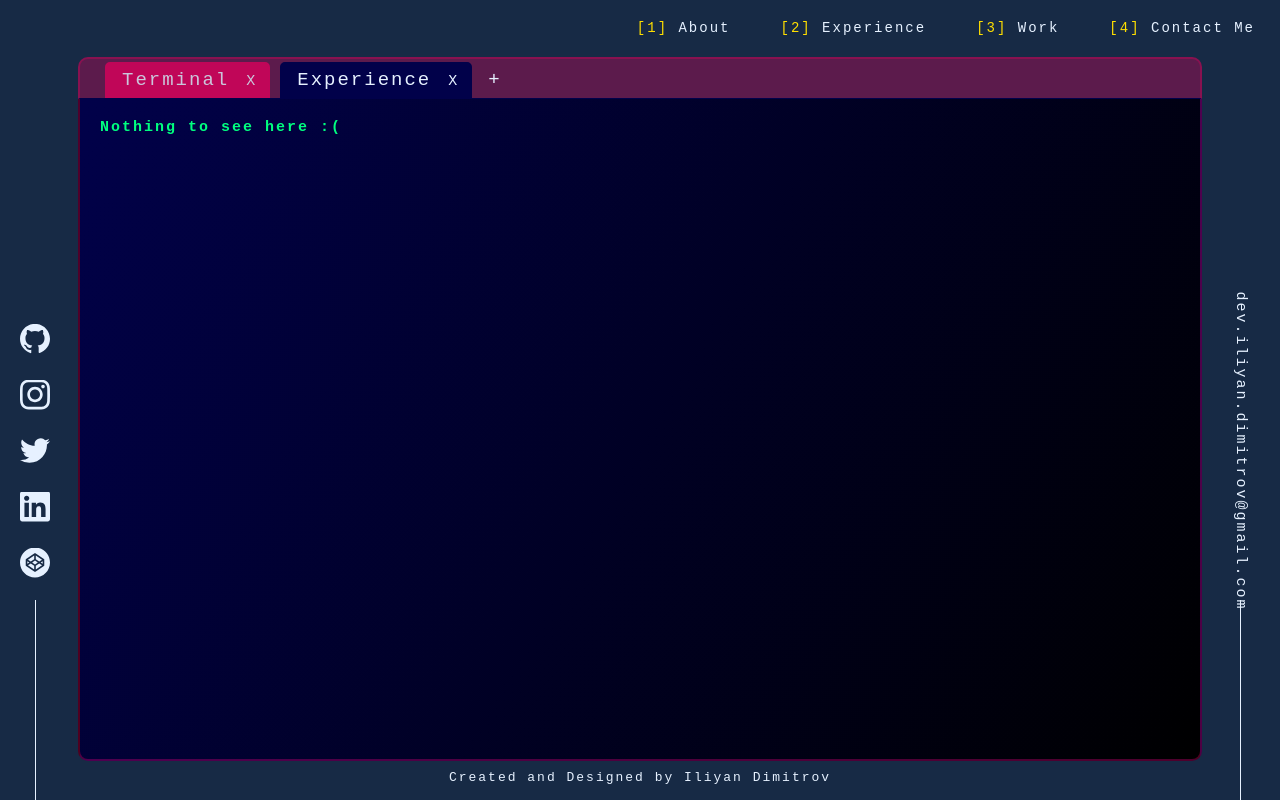
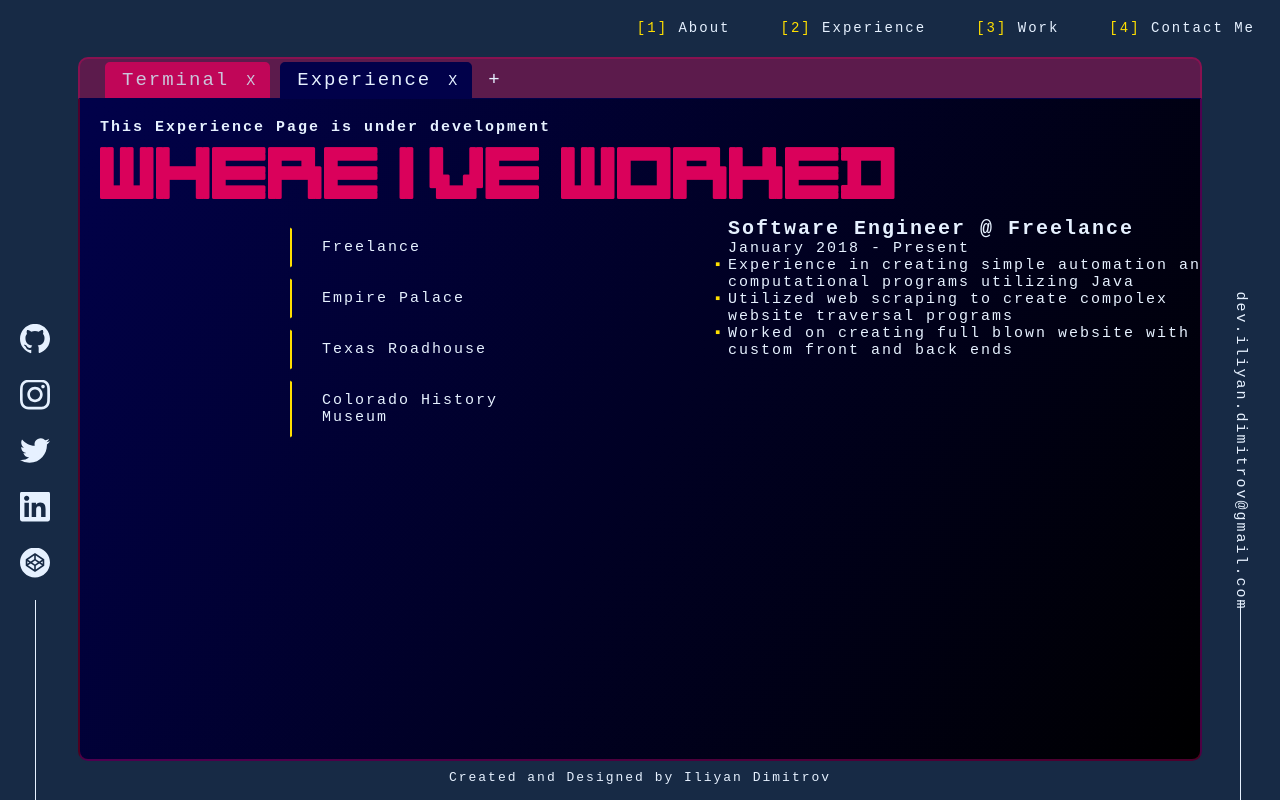
Before and after one commit to IliyanID/Portfolio-Website, a React (Create React App) app in the folder Front-End/: page / in a window 1280 px wide. Both pictures are taken after a click on the item "Experience". Built offline with nearby package versions, Linux system fonts and the light colour scheme.

Commit message:
Added Inventory Placeholder

```diff
--- a/Front-End/src/Components/Experience/Experience.css
+++ b/Front-End/src/Components/Experience/Experience.css
@@ -0,0 +1,54 @@
+:root{
+    --tranYellow:#ffdd0063;
+}
+
+
+.main{
+    color:var(--fontColor);
+}
+
+
+
+.jobSelector{
+    float: left;
+    margin-left:calc(50% - 350px);
+    list-style:none;
+
+}
+    .jobSelector li{
+        width:200px;
+        padding:10px 30px;
+        margin:10px 0px;
+        border:2px solid transparent;
+        border-radius:2px;
+        border-left:2px solid var(--yellow);
+    }
+    .jobSelector li:hover{
+        background-color:var(--tranYellow);
+        cursor:pointer;
+    }
+    .jobSelected{
+        border-color:var(--yellow);
+    }
+
+
+.individualExperience{
+
+    float:right;
+    width:40vw;
+    margin-right:calc(50% - 600px);
+
+}
+
+
+.jobDescription{
+    list-style:none;
+}
+    .jobDescription li::before {
+        content: "\25AA";
+        color: var(--yellow);
+        font-weight: bold;
+        display: inline-block;
+        width: 1em;
+        margin-left: -1em;
+    }
--- a/Front-End/src/Components/Experience/Experience.js
+++ b/Front-End/src/Components/Experience/Experience.js
@@ -3,9 +3,51 @@ import './Experience.css';
 import '../../Containers/Terminal/Terminal.css'
 
 const Experience = () =>{
+    let experience =
+    [["Freelance",(
+        <div className="individualExperience">
+            <h3>Software Engineer @ Freelance</h3>
+            <p>January 2018 - Present</p>
+            <ul className="jobDescription">
+                <li>Experience in creating simple automation and computational programs utilizing Java</li>
+                <li>Utilized web scraping to create compolex website traversal programs</li>
+                <li>Worked on creating full blown website with custom front and back ends</li>
+            </ul>
+        </div>
+
+    )],
+    ["Empire Palace",(
+        <div className="individualExperience">
+            <h3>Delivery Driver @ Empire Palace</h3>
+            <p>August 2019 - January 2021</p>
+        </div>
+    )],
+    ["Texas Roadhouse",(
+        <div className="individualExperience">
+                <h3>To-Go Host @ Texas Roadhouse</h3>
+                <p>September 2016 - August 2020</p>
+        </div>
+    )],
+    ["Colorado History Museum",(
+        <div className="individualExperience">
+                <h3>Barista @ Colorado History Museum</h3>
+                <p>Feburary 2015 - September 2016</p>
+        </div>
+    )]];
+
+    let jobSelector = experience.map((job) => {
+        return <li>{job[0]}</li>
+    })
     return(
     <div className = "main">
-        <h1>Nothing to see here :(</h1>
+        <h1>This Experience Page is under development</h1>
+        <div>
+            <h2>Where I've Worked</h2>
+            <ul className="jobSelector">
+                {jobSelector}
+            </ul>
+            {experience[0][1]}
+        </div>
     </div>
     );
 }
--- a/Front-End/src/Components/Work/Work.js
+++ b/Front-End/src/Components/Work/Work.js
@@ -5,7 +5,7 @@ import '../../Containers/Terminal/Terminal.css'
 const Work = () =>{
     return(
     <div className = "main">
-        <h1>Nothing to see here :(</h1>
+        <h1>This Work Page is under development</h1>
     </div>
     );
 }
```
